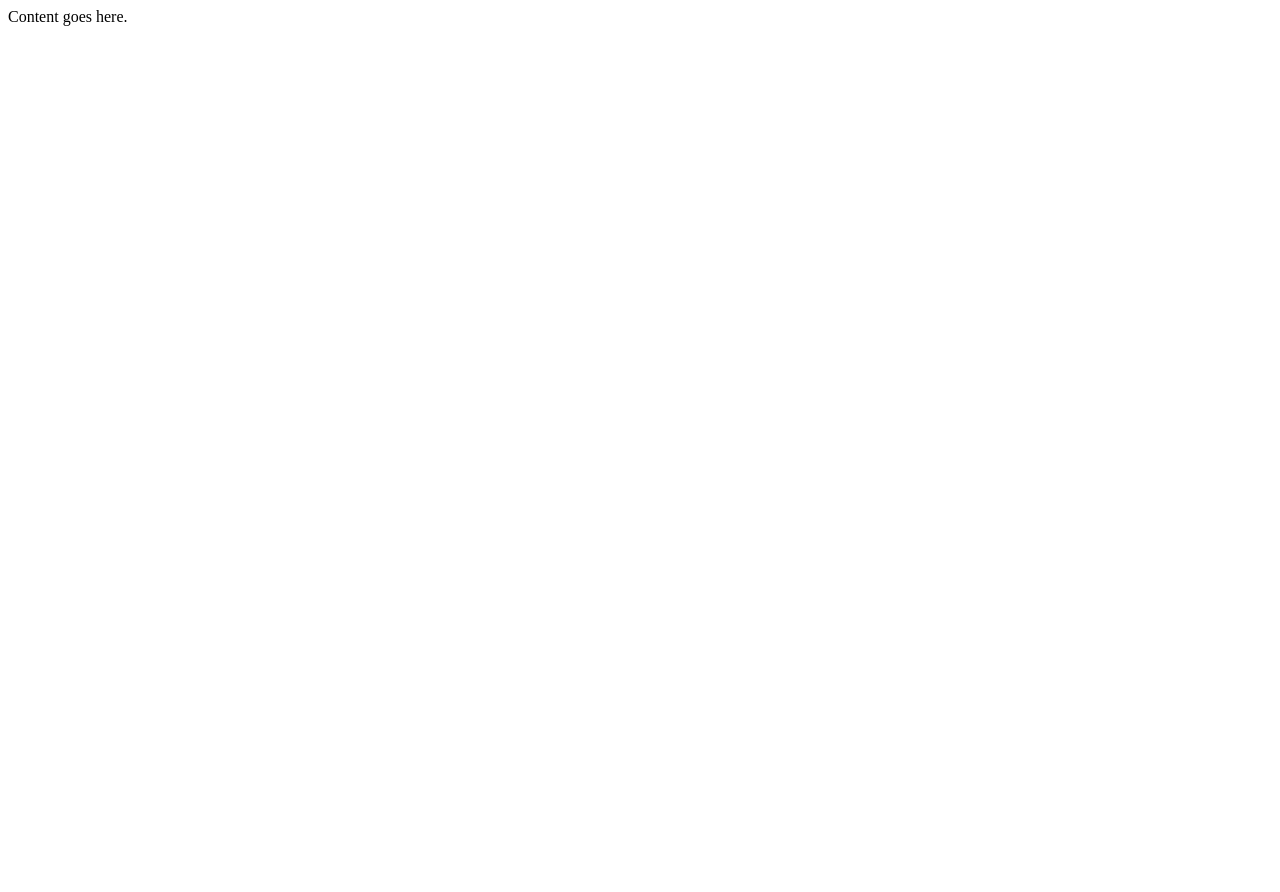
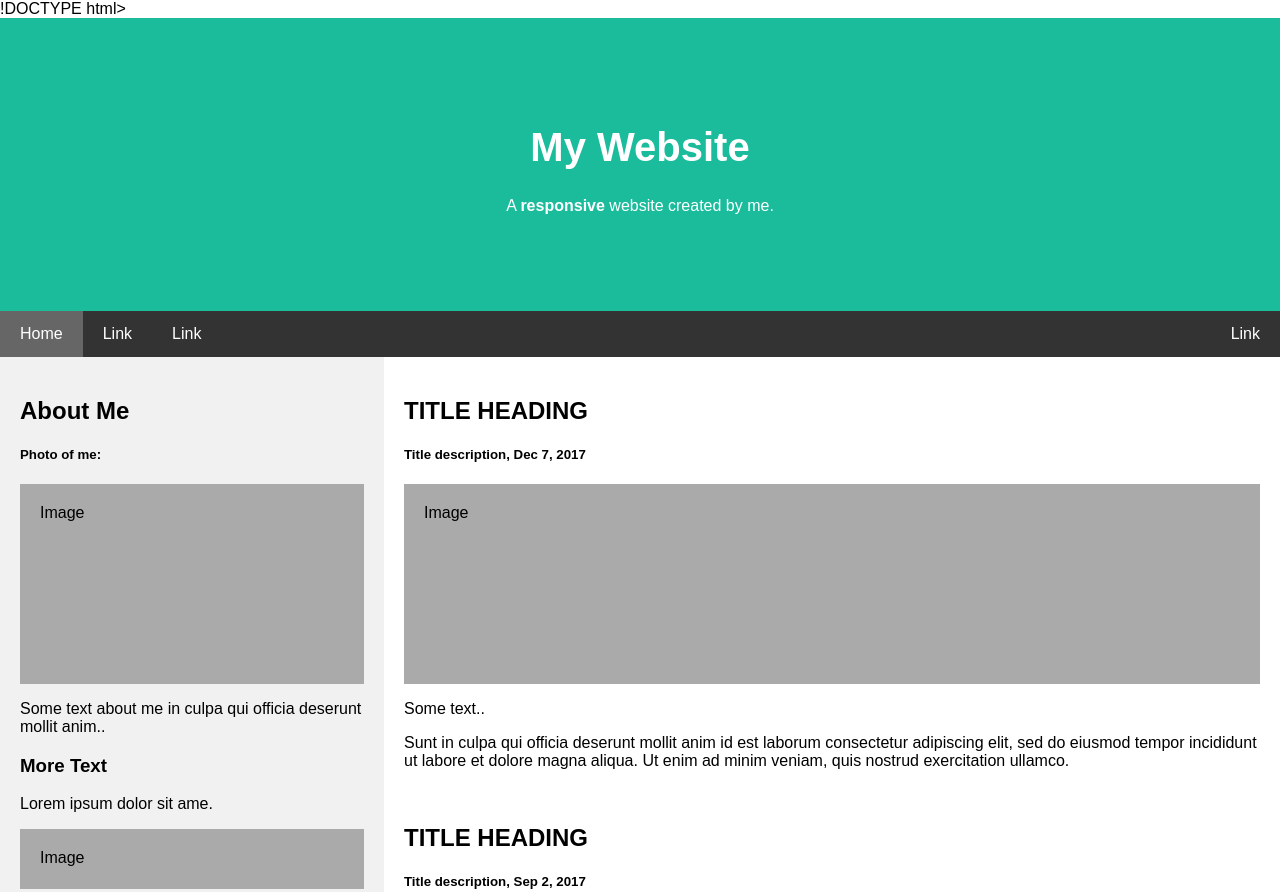
Before and after one commit to Xavier-Serna/Xavier-Serna.github.io, a plain HTML site: page index.html in a window 1280 px wide. Shown: the top 892 px of the page. Before the commit the page ends 800 px from the top, so only its background shows below. Drawn offline with Linux system fonts and the light colour scheme.

Commit message:
Update index.html
This is the HTML part of the website.

```diff
--- a/index.html
+++ b/index.html
@@ -1,11 +1,169 @@
-<!doctype html>
-<html>
+!DOCTYPE html>
+<html lang="en">
 <head>
-<title>Our Funky HTML Page</title>
-<meta name="description" content="Our first page">
-<meta name="keywords" content="html tutorial template">
+<title>Page Title</title>
+<meta charset="UTF-8">
+<meta name="viewport" content="width=device-width, initial-scale=1">
+<style>
+* {
+  box-sizing: border-box;
+}
+/* this HTML Doc was grabbed from https://www.w3schools.com/howto/howto_css_example_website.asp for demo purposes only.*/
+/* Style the body */
+body {
+  font-family: Arial, Helvetica, sans-serif;
+  margin: 0;
+}
+
+/* Header/logo Title */
+.header {
+  padding: 80px;
+  text-align: center;
+  background: #1abc9c;
+  color: white;
+}
+
+/* Increase the font size of the heading */
+.header h1 {
+  font-size: 40px;
+}
+
+/* Sticky navbar - toggles between relative and fixed, depending on the scroll position. It is positioned relative until a given offset position is met in the viewport - then it "sticks" in place (like position:fixed). The sticky value is not supported in IE or Edge 15 and earlier versions. However, for these versions the navbar will inherit default position */
+.navbar {
+  overflow: hidden;
+  background-color: #333;
+  position: sticky;
+  position: -webkit-sticky;
+  top: 0;
+}
+
+/* Style the navigation bar links */
+.navbar a {
+  float: left;
+  display: block;
+  color: white;
+  text-align: center;
+  padding: 14px 20px;
+  text-decoration: none;
+}
+
+
+/* Right-aligned link */
+.navbar a.right {
+  float: right;
+}
+
+/* Change color on hover */
+.navbar a:hover {
+  background-color: #ddd;
+  color: black;
+}
+
+/* Active/current link */
+.navbar a.active {
+  background-color: #666;
+  color: white;
+}
+
+/* Column container */
+.row {
+  display: -ms-flexbox; /* IE10 */
+  display: flex;
+  -ms-flex-wrap: wrap; /* IE10 */
+  flex-wrap: wrap;
+}
+
+/* Create two unequal columns that sits next to each other */
+/* Sidebar/left column */
+.side {
+  -ms-flex: 30%; /* IE10 */
+  flex: 30%;
+  background-color: #f1f1f1;
+  padding: 20px;
+}
+
+/* Main column */
+.main {
+  -ms-flex: 70%; /* IE10 */
+  flex: 70%;
+  background-color: white;
+  padding: 20px;
+}
+
+/* Fake image, just for this example */
+.fakeimg {
+  background-color: #aaa;
+  width: 100%;
+  padding: 20px;
+}
+
+/* Footer */
+.footer {
+  padding: 20px;
+  text-align: center;
+  background: #ddd;
+}
+
+/* Responsive layout - when the screen is less than 700px wide, make the two columns stack on top of each other instead of next to each other */
+@media screen and (max-width: 700px) {
+  .row {
+    flex-direction: column;
+  }
+}
+
+/* Responsive layout - when the screen is less than 400px wide, make the navigation links stack on top of each other instead of next to each other */
+@media screen and (max-width: 400px) {
+  .navbar a {
+    float: none;
+    width: 100%;
+  }
+}
+</style>
 </head>
 <body>
-Content goes here.
+
+<div class="header">
+  <h1>My Website</h1>
+  <p>A <b>responsive</b> website created by me.</p>
+</div>
+
+<div class="navbar">
+  <a href="#" class="active">Home</a>
+  <a href="#">Link</a>
+  <a href="#">Link</a>
+  <a href="#" class="right">Link</a>
+</div>
+
+<div class="row">
+  <div class="side">
+    <h2>About Me</h2>
+    <h5>Photo of me:</h5>
+    <div class="fakeimg" style="height:200px;">Image</div>
+    <p>Some text about me in culpa qui officia deserunt mollit anim..</p>
+    <h3>More Text</h3>
+    <p>Lorem ipsum dolor sit ame.</p>
+    <div class="fakeimg" style="height:60px;">Image</div><br>
+    <div class="fakeimg" style="height:60px;">Image</div><br>
+    <div class="fakeimg" style="height:60px;">Image</div>
+  </div>
+  <div class="main">
+    <h2>TITLE HEADING</h2>
+    <h5>Title description, Dec 7, 2017</h5>
+    <div class="fakeimg" style="height:200px;">Image</div>
+    <p>Some text..</p>
+    <p>Sunt in culpa qui officia deserunt mollit anim id est laborum consectetur adipiscing elit, sed do eiusmod tempor incididunt ut labore et dolore magna aliqua. Ut enim ad minim veniam, quis nostrud exercitation ullamco.</p>
+    <br>
+    <h2>TITLE HEADING</h2>
+    <h5>Title description, Sep 2, 2017</h5>
+    <div class="fakeimg" style="height:200px;">Image</div>
+    <p>Some text..</p>
+    <p>Sunt in culpa qui officia deserunt mollit anim id est laborum consectetur adipiscing elit, sed do eiusmod tempor incididunt ut labore et dolore magna aliqua. Ut enim ad minim veniam, quis nostrud exercitation ullamco.</p>
+  </div>
+</div>
+
+<div class="footer">
+  <h2>Footer</h2>
+</div>
+
 </body>
 </html>
```
